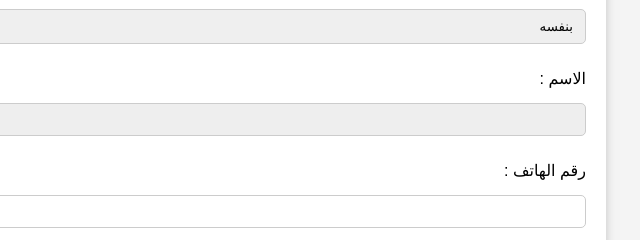
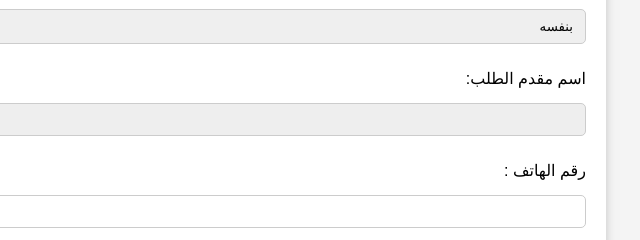
Before and after one commit to Heba89-lj/search, a website: page ahmed-search/momikn.html in a window 1280 px wide. Shown: the part 133-373 px from the top of the page, 454-1094 px from the left. Drawn offline with Linux system fonts and the light colour scheme.

Commit message:
Update momikn.html

```diff
--- a/ahmed-search/momikn.html
+++ b/ahmed-search/momikn.html
@@ -33,7 +33,7 @@
   </select>
 
   <div id="selfFields" class="hidden">
-<p><span>الاسم :</span></p>
+<p><span>اسم مقدم الطلب:</span></p>
     <input type="text" id="selfName" readonly>
 
 <p><span>رقم الهاتف :</span></p>
```
